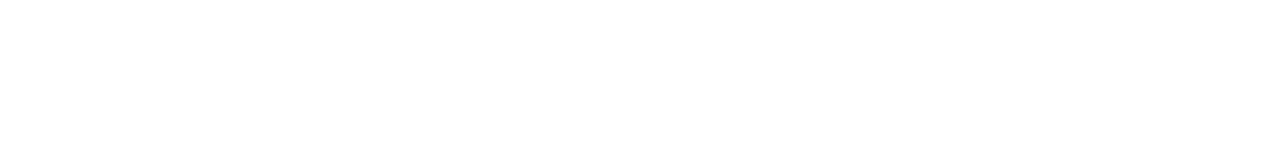
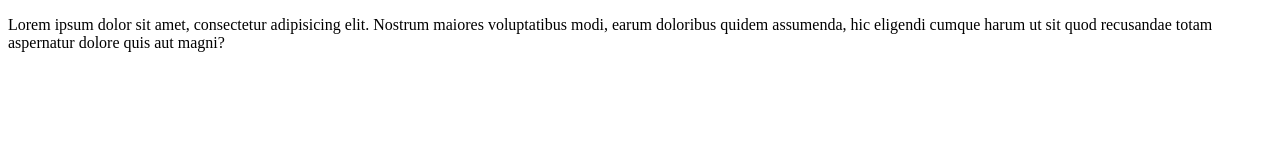
Before and after one commit to ChiayuPeng/gitproject_test, a plain HTML site: page index.html in a window 1280 px wide. Drawn offline with Linux system fonts and the light colour scheme.

Commit message:
新增文字和加入css

```diff
--- a/index.html
+++ b/index.html
@@ -5,10 +5,12 @@
     <meta charset="UTF-8">
     <meta name="viewport" content="width=device-width, initial-scale=1.0">
     <title>Document</title>
+    <link rel="stylesheet" href="css/all.css">
 </head>
 
 <body>
-
+    <p>Lorem ipsum dolor sit amet, consectetur adipisicing elit. Nostrum maiores voluptatibus modi, earum doloribus
+        quidem assumenda, hic eligendi cumque harum ut sit quod recusandae totam aspernatur dolore quis aut magni?</p>
 </body>
 
 </html>
```
Also changed, not shown: css/all.css (added).
